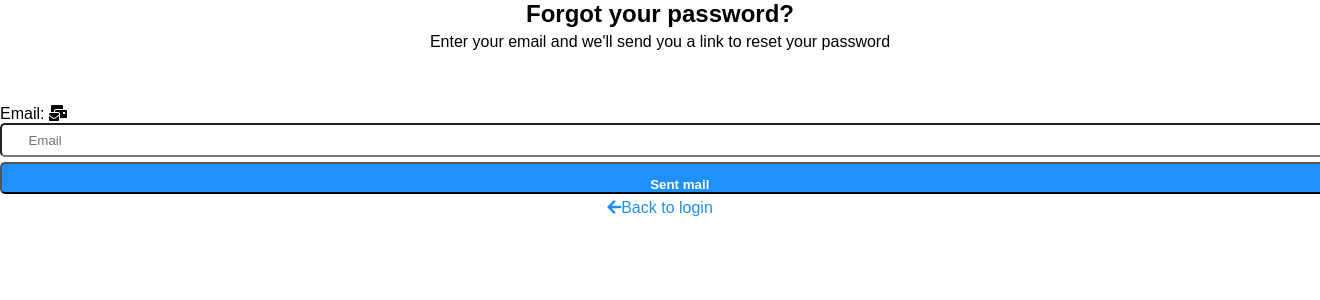
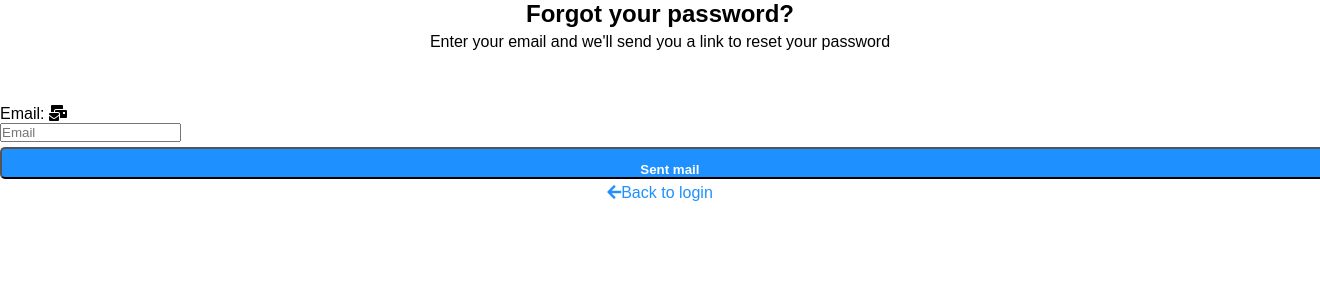
Before and after one commit to Hannan84/Food_Order, a PHP site: page /recover_email.php in a window 1320 px wide; the page is wider, and only the part inside the window is pictured. Shown: the part 56-356 px from the top of that part. Run offline with PHP 8.4, Linux system fonts and the light colour scheme; some libraries are stand-ins or nearby versions.

Commit message:
delete some line from style.css file

```diff
--- a/css/style.css
+++ b/css/style.css
@@ -280,7 +280,7 @@ fieldset{
     font-weight: bold;
     border-radius: 5px;
     margin-top: 5PX;
-    width: 103%;
+    width: 101.5%;
     height: 32px;
 }
 .btn-primary-login:hover{
@@ -293,12 +293,6 @@ fieldset{
     margin: 10% auto;
     padding: 2%;
     border-radius: 5px;
-}
-.form-control{
-    width: 100%;
-    height: 30px;
-    border-radius: 5px;
-    padding: 0 0 0 2%;
 }
 
 .a-color{
```
